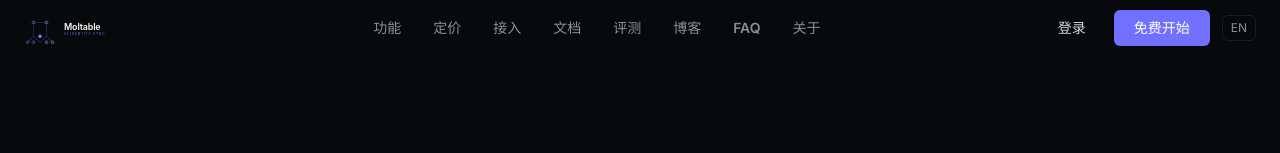
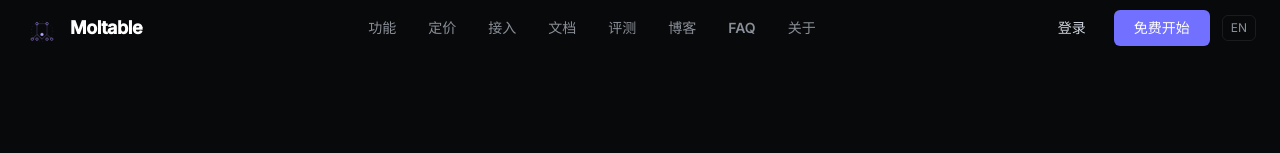
Before and after one commit to jovon-hot/moltable, a Next.js app in the folder web/: page / in a window 1280 px wide. Shown: the top 153 px of the page. Built offline with nearby package versions, Linux system fonts and the light colour scheme.

Commit message:
feat: icon-only logo + HTML text for better visibility

```diff
--- a/web/src/components/PublicHeader.tsx
+++ b/web/src/components/PublicHeader.tsx
@@ -57,13 +57,20 @@ export default function PublicHeader() {
       }`}
     >
       <div className="max-w-7xl mx-auto px-6 h-14 flex items-center justify-between">
-        {/* Logo */}
-        <Link href="/" className="flex items-center gap-2">
+        {/* Logo: icon + text */}
+        <Link href="/" className="flex items-center gap-2.5">
           <img
-            src={scrolled ? "/logo-horizontal-dark.svg" : "/logo-horizontal.svg"}
-            alt="Moltable"
-            className="h-8 w-auto transition-opacity duration-200"
+            src={scrolled ? "/logo-icon-dark.svg" : "/logo-icon.svg"}
+            alt=""
+            className="h-9 w-auto transition-all duration-200"
           />
+          <span className={`text-lg font-semibold tracking-tight transition-colors duration-200 ${
+            scrolled ? 'text-ln-text' : 'text-white'
+          }`}
+            style={{ fontFamily: 'Inter, system-ui, -apple-system, sans-serif' }}
+          >
+            Moltable
+          </span>
         </Link>
 
         {/* Desktop Nav */}
```
Also changed, not shown: web/public/logo-icon-dark.svg (added), web/public/logo-icon.svg (added).
